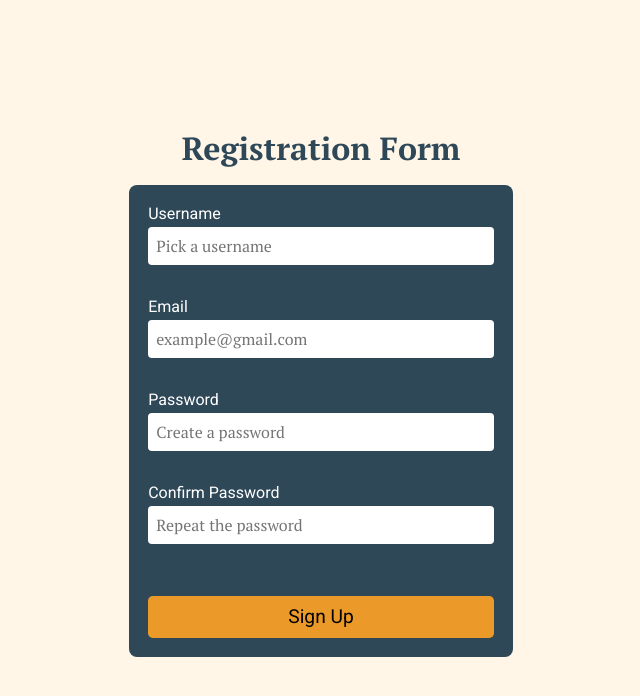
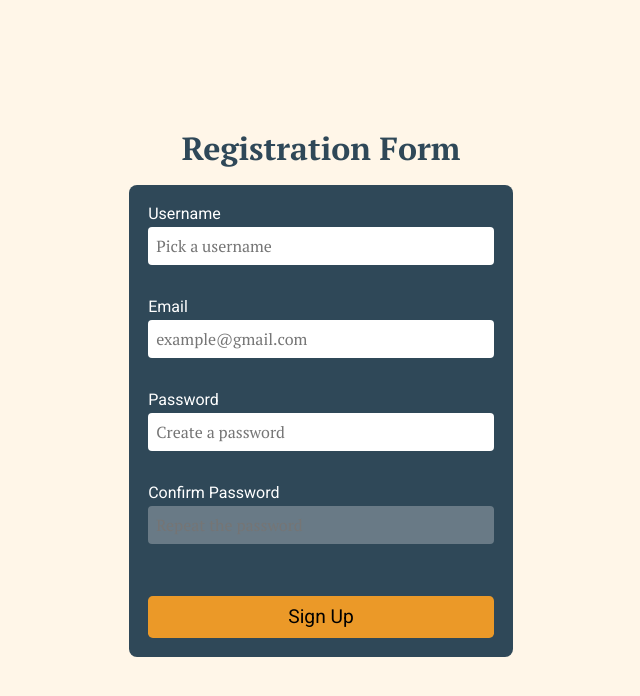
Before and after one commit to TBM85/demo-registration-form, a React (Create React App) app: page / in a window 1280 px wide. Shown: the top 696 px of the page, without its empty margins (319-959 px from the left). Built offline with nearby package versions, Linux system fonts and the light colour scheme.

Commit message:
Password2 is disabled until password1 is entered

```diff
--- a/src/components/Form/Form.js
+++ b/src/components/Form/Form.js
@@ -126,6 +126,7 @@ const Form = (props) => {
           onChange={changeValueHandler}
           autoComplete="off"
           onBlur={inputBlurHandler}
+          disabled={isInvalidPassword1 || isEmptyPassword1 ? "disable" : ""}
           className={`${
             isInvalidPassword2
               ? classes["error"]
```
